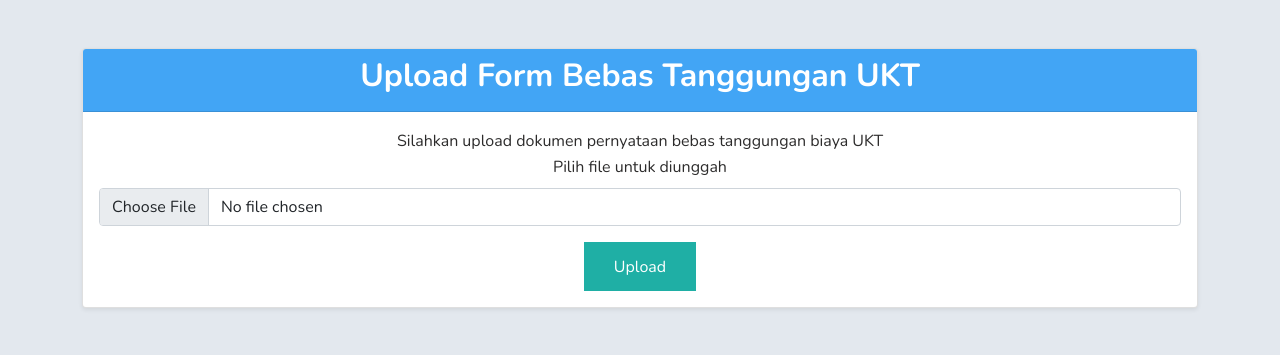
After one commit to figurann/SistemBebasTanggungan, a PHP site: page /upload-form.html in a window 1280 px wide. The commit adds this page. Shown: the top 355 px of the page. Run offline with PHP 8.4, Linux system fonts and the light colour scheme.

Commit message:
halaman upload form

```diff
--- a/assets/css/style.css
+++ b/assets/css/style.css
@@ -1305,4 +1305,9 @@ body {
   justify-content: center;
   width: 100%;
 }
+
+.card-header {
+  background-color: #42a5f5; /* Warna biru medium */
+}
+
 /*# sourceMappingURL=style.css.map */
--- /dev/null
+++ b/upload-form.html
@@ -0,0 +1,53 @@
+<!DOCTYPE html>
+<html lang="en" class="no-js">
+  <head>
+    <meta charset="UTF-8" />
+    <meta name="viewport" content="width=device-width, initial-scale=1" />
+    <title>Sistem Bebas Tanggungan - Upload File</title>
+    <meta name="description" content="" />
+    <meta name="keywords" content="" />
+    <meta name="author" content="Themesdesign" />
+
+    <link rel="shortcut icon" href="assets/images/logo_polinema.png" />
+
+    <!-- Bootstrap core CSS -->
+    <link
+      rel="stylesheet"
+      href="assets/css/bootstrap.min.css"
+      type="text/css"
+    />
+
+    <!-- Material Icon -->
+    <link
+      rel="stylesheet"
+      type="text/css"
+      href="assets/css/materialdesignicons.min.css"
+    />
+
+    <!-- Custom CSS -->
+    <link rel="stylesheet" type="text/css" href="assets/css/style.css" />
+  </head>
+  <body>
+    <div class="container py-5">
+        <div class="card shadow-sm">
+            <div class="card-header text-center">
+                <h2 class="text-white">Upload Form Bebas Tanggungan UKT</h2>
+            </div>
+            <div class="card-body">
+                <form action="upload.php" method="post" enctype="multipart/form-data" class="text-center">
+                    <div class="mb-3">
+                        <label for="formFile" class="form-label">
+                            Silahkan upload dokumen pernyataan bebas tanggungan biaya UKT <br>
+                            Pilih file untuk diunggah</label>
+                        <input class="form-control" type="file" id="formFile" name="uploadedFile" required>
+                    </div>
+                    <button type="submit" class="btn btn-success">Upload</button>
+                </form>
+            </div>
+        </div>
+    </div>
+
+
+    <!-- Bootstrap JS -->
+    <script src="assets/js/bootstrap.bundle.min.js"></script>
+</body>
```
